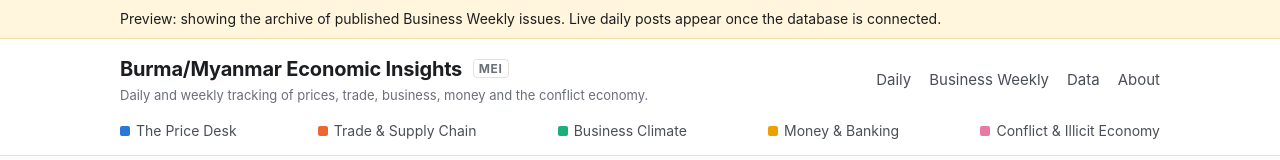
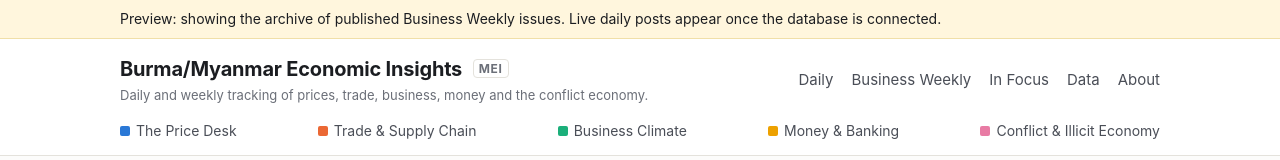
Before and after one commit to MyanmarEconomicInsights/myanmar-economic-insights, a Next.js app: page / in a window 1280 px wide. Shown: the top 160 px of the page. Built offline with nearby package versions, Linux system fonts and the light colour scheme; no server answers.

Commit message:
Update layout.tsx

```diff
--- a/app/layout.tsx
+++ b/app/layout.tsx
@@ -27,6 +27,7 @@ export default function RootLayout({ children }: { children: React.ReactNode })
             <nav>
               <Link href="/daily">Daily</Link>
               <Link href="/weekly">Business Weekly</Link>
+              <Link href="/focus">In Focus</Link>
               <Link href="/data">Data</Link>
               <Link href="/about">About</Link>
             </nav>
```
